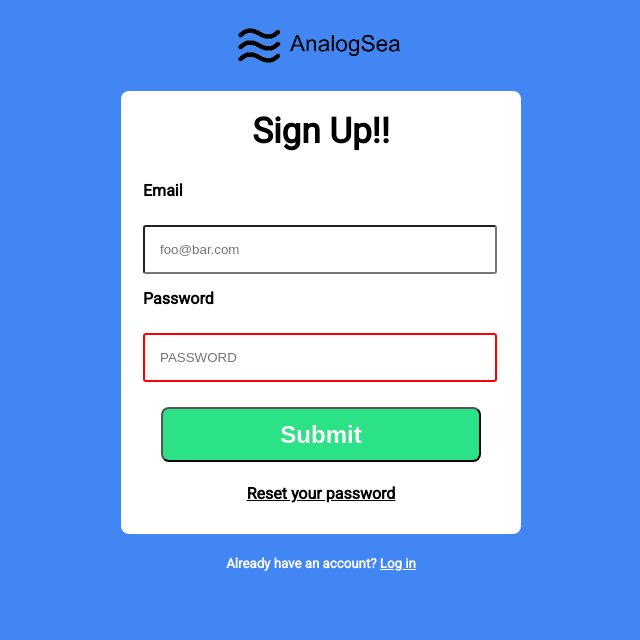
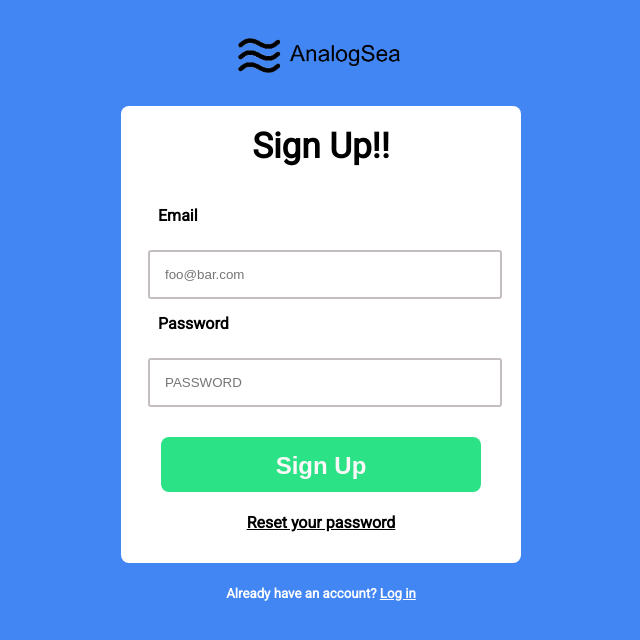
Before and after one commit to AKTMB/Form-Exercise-1, a plain HTML site: page index.html in a window 1280 px wide. Shown: the whole page, without its empty margins (319-959 px from the left). Drawn offline with Linux system fonts and the light colour scheme.

Commit message:
Button and field adjustments

```diff
--- a/index.html
+++ b/index.html
@@ -23,7 +23,7 @@
       <label for="password" required>Password</label>
       <input type='password' pattern='[0-9/-]*' name='password' id='password' placeholder="PASSWORD" title="a password" required/>
     </fieldset>
-       <button type='submit'>Submit</button>
+       <button type='submit'>Sign Up</button>
     <h4><a href="/forgot-password/new" class="reset">Reset your password</a></h4>
   </form>
 	</div>
--- a/main.css
+++ b/main.css
@@ -1,6 +1,5 @@
 body {
   background-color: #4286f4;
-  color: #000000;
   font-size: 16px;
   font-family: 'Roboto', helvetica, sans-serif;
 }
@@ -40,19 +39,20 @@ h5 {
   padding-left: 40px;
   padding-right: 40px;
   width: 320px;
-  height: 60px;
+  height: 75px;
 }
 
 .logo{
   position: relative;
   margin-left: 77px;
-  margin-top: 20px;
+  margin-top: 30px;
   height: 35px;
 }
 
 .form1 fieldset {
-  padding-left: 0;
+  padding-right: 20px;
   border: none;
+  padding: 15px;
 }
 
 .form1 label {
@@ -68,35 +68,26 @@ h5 {
   width: 320px;
   margin-bottom: 15px;
   border-radius: 3px;
-}
-
-.form1 input {
+  border: 2px solid #c5bebe;
   padding: 15px;
-  margin-left: -20px;
+  margin-left: -30px;
 }
 
 .form1 select {
   cursor: pointer;
 }
 
-.form1 input:invalid {
-  border: 2px red solid;
-}
-
-.radio-group label, .radio-group input{
-  display: inline-block;
-}
-
 .form1 button {
   width: 320px;
   height: 55px;
-    padding: 10px;
+  padding: 15px;
   border-radius: 8px;
   font-size: 24px;
   font-weight: bold;
   color: #fdf8f8;
   cursor: pointer;
-    background: #2be286;
+  background-color: #2be286;
+  border: none;
 }
 
 a {
@@ -106,3 +97,7 @@ a {
 .reset {
   color: black;
 }
+
+.button:hover {
+    background-color: blue;
+}
```
Lines whose indentation alone changed are shown as unchanged.
